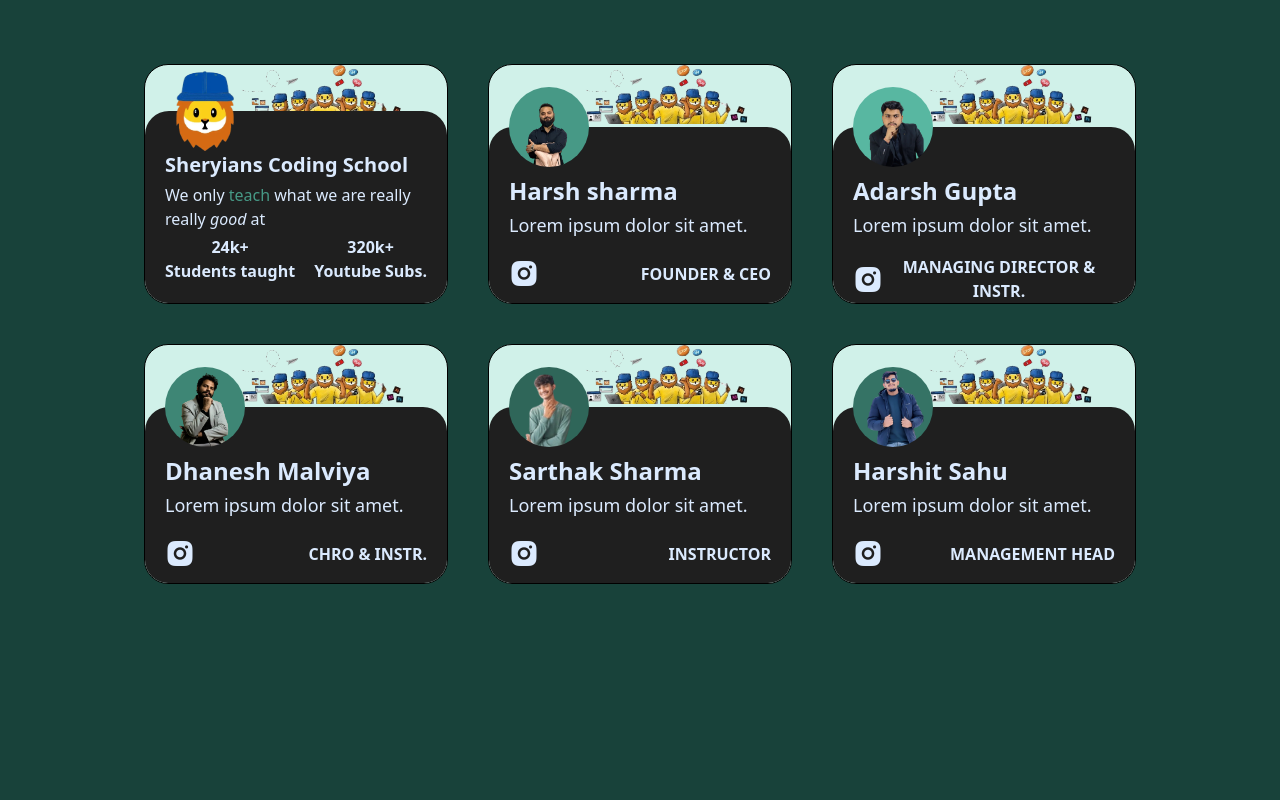
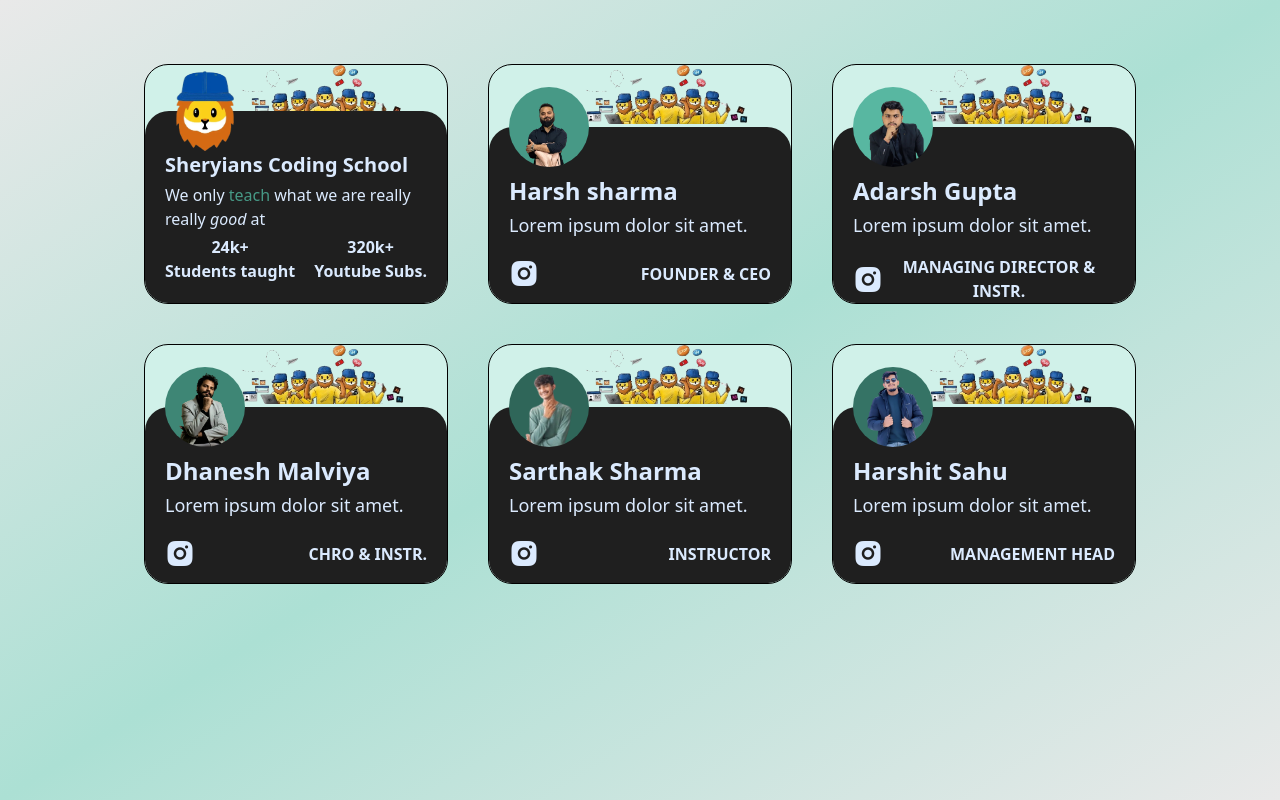
Before and after one commit to SanketP100/TailwindCSS_Project_3, a website built with Vite: page index.html in a window 1280 px wide. Built offline with nearby package versions, Linux system fonts and the light colour scheme.

Commit message:
file update

```diff
--- a/index.html
+++ b/index.html
@@ -10,7 +10,7 @@
     <link rel="shortcut icon" href="./image/Sheryians_logo.png" type="image/x-icon">
 </head>
 <body>
-    <div class="main w-full h-screen bg-[#18423a] overflow-auto">
+    <div class="main w-full h-screen bg-[#E9E9E9] bg-gradient-to-br from-[#E9E9E9] via-[#ACE0D4] to-[#E9E9E9] overflow-auto">
 
         <div class="Home flex flex-wrap items-center justify-center gap-10 px-8 py-16">
 
```
